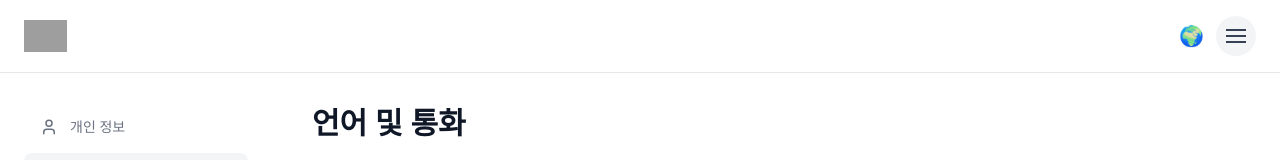
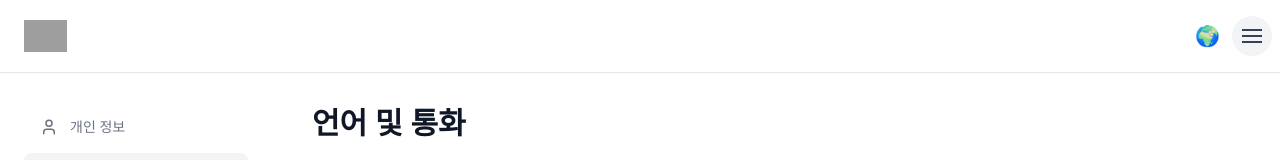
Before and after one commit to dev-burnern/airbnb_clone, a Next.js app in the folder frontend/: page /account/language-and-currency in a window 1280 px wide. Shown: the top 160 px of the page. Built offline with nearby package versions, Linux system fonts and the light colour scheme; grey boxes are pictures that could not be loaded.

Commit message:
💄 Style: 사이드 헤더 정렬 수정

```diff
--- a/frontend/src/widgets/side_header/Header.tsx
+++ b/frontend/src/widgets/side_header/Header.tsx
@@ -76,10 +76,11 @@ export default function Header() {
       <Suspense fallback={null}>
         <AuthTokenHandler setIsLoggedIn={setIsLoggedIn} />
       </Suspense>
-      <div className="max-w-7xl mx-auto flex items-center justify-between px-6 py-4">
+      <div className="w-full pl-6 pr-2 py-4">
+        <div className="max-w-screen-2xl mx-auto flex items-center justify-between">
 
         {/* 좌측 로고 */}
-        <div className="flex items-center gap-2">
+        <div className="flex items-center gap-2" style={{ minWidth: '150px' }}>
           <div
             onClick={() => handleNavigation("/")}
             className="cursor-pointer"
@@ -96,7 +97,7 @@ export default function Header() {
         <div className="flex-1"></div>
 
         {/* 우측 프로필 + 메뉴 */}
-        <div className="flex items-center gap-3">
+        <div className="flex items-center gap-3 flex-shrink-0 justify-end ml-auto">
           <HeaderProfile
             isLoggedIn={isLoggedIn}
             setIsLoggedIn={setIsLoggedIn}
@@ -205,6 +206,7 @@ export default function Header() {
           setIsLoggedIn(true);
         }}
       />
+      </div>
     </header>
   );
 }
```
